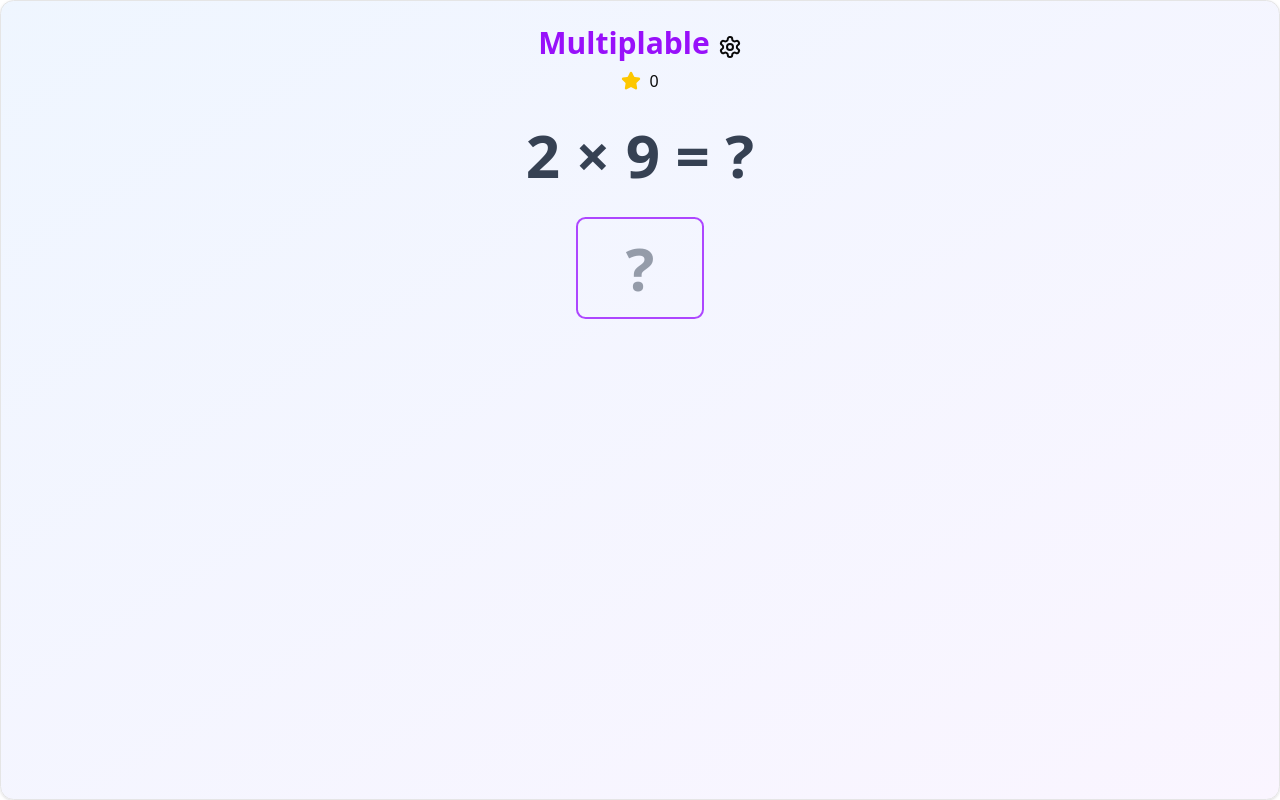
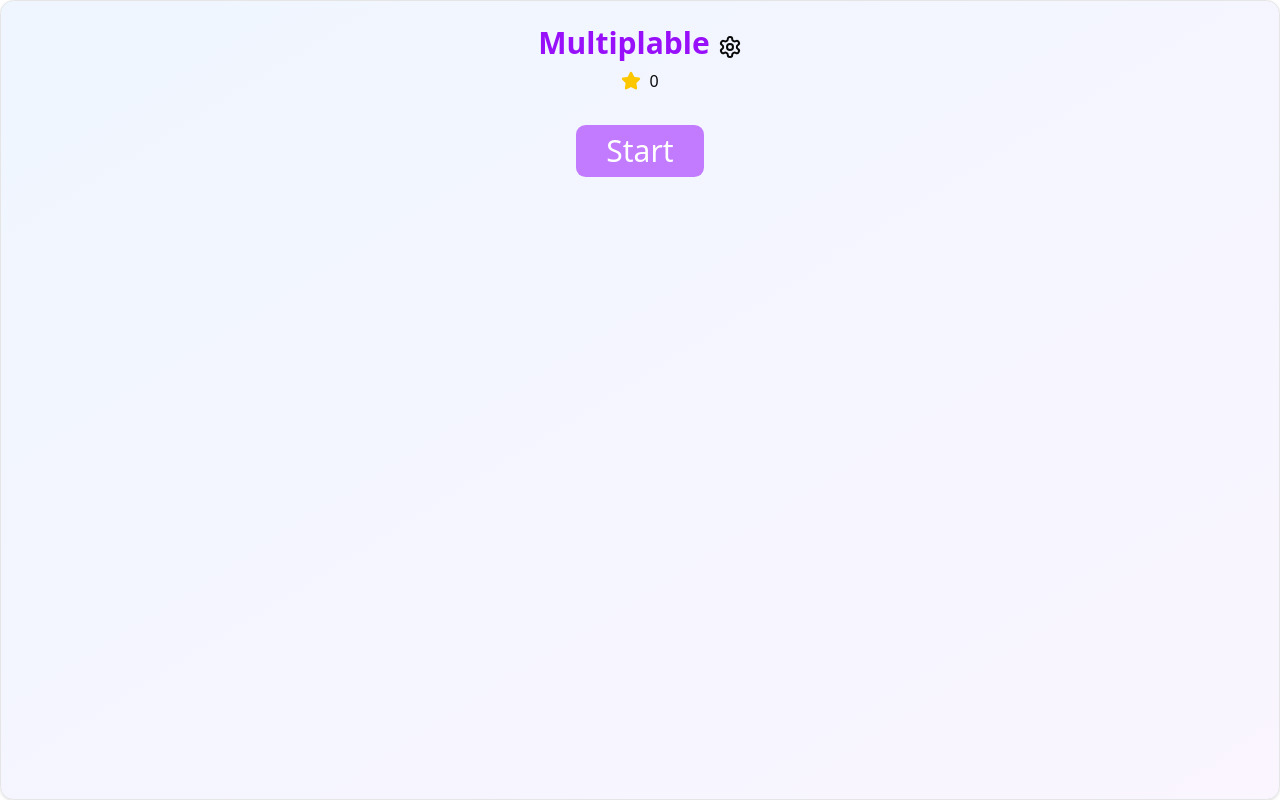
Before and after one commit to wivorn/multipable, a React (Vite) app: page / in a window 1280 px wide. Built offline with nearby package versions, Linux system fonts and the light colour scheme.

Commit message:
Add timer

```diff
--- a/src/App.tsx
+++ b/src/App.tsx
@@ -21,21 +21,26 @@ function shuffle(array: number[]) {
   return array
 }
 
+const ROUND_TIME_SECOND = 30
+
 const App = () => {
   const [questions, setQuestions] = useState<number[]>(
     shuffle([1, 2, 3, 4, 5, 6, 7, 8, 9, 10, 11, 12])
   )
   const [num1, setNum1] = useState(2)
-  const [num2, setNum2] = useState<number>(questions[0])
+  const [num2, setNum2] = useState(-1)
   const [showSettings, setShowSettings] = useState(false)
   const [userAnswer, setUserAnswer] = useState('')
   const [feedback, setFeedback] = useState('')
   const [score, setScore] = useState(0)
-  const [streak, setStreak] = useState(0)
+  const [showStart, setShowStart] = useState(true)
+  const [remainingTime, setRemainingTime] = useState(ROUND_TIME_SECOND)
   const inputRef = useRef<HTMLInputElement>(null)
+  const timerRef = useRef<NodeJS.Timeout | null>(null)
+  const intervalRef = useRef<NodeJS.Timeout | null>(null)
 
-  const generateNewProblem = () => {
-    setNum2(questions[(score + 1) % questions.length])
+  const generateNewProblem = (score: number) => {
+    setNum2(questions[score % questions.length])
     setUserAnswer('')
     setFeedback('')
     inputRef.current?.focus()
@@ -56,8 +61,7 @@ const App = () => {
         setQuestions(shuffle(questions))
       }
       setScore(score + 1)
-      setStreak(streak + 1)
-      setTimeout(generateNewProblem, 500)
+      setTimeout(() => generateNewProblem(score + 1), 300)
     }
   }
 
@@ -110,7 +114,10 @@ const App = () => {
               {score}
             </div>
           </div>
-
+          {!showStart && (
+            <div className="absolute top-5 right-5">Timer: {remainingTime}</div>
+          )}
+          {!showStart && (
             <div className="text-center mb-8">
               <div className="text-6xl font-bold text-gray-700 mb-8">
                 {num1} × {num2} = ?
@@ -126,7 +133,33 @@ const App = () => {
                 autoFocus
               />
             </div>
-
+          )}
+          <div className="text-center mb-8">
+            {showStart && (
+              <button
+                className="w-32 text-center text-3xl p-2 rounded-lg bg-purple-400 text-white"
+                onClick={() => {
+                  setScore(0)
+                  generateNewProblem(0)
+                  setShowStart(false)
+                  intervalRef.current = setInterval(() => {
+                    setRemainingTime((prev) => prev - 1)
+                  }, 1000)
+                  timerRef.current = setTimeout(() => {
+                    setFeedback('Time is up!')
+                    setShowStart(true)
+                    if (timerRef.current && intervalRef.current) {
+                      clearTimeout(timerRef.current)
+                      clearInterval(intervalRef.current)
+                    }
+                    setRemainingTime(ROUND_TIME_SECOND)
+                  }, ROUND_TIME_SECOND * 1000)
+                }}
+              >
+                Start
+              </button>
+            )}
+          </div>
           {feedback && (
             <div
               className={`text-center text-xl ${
```
Lines whose indentation alone changed are shown as unchanged.
